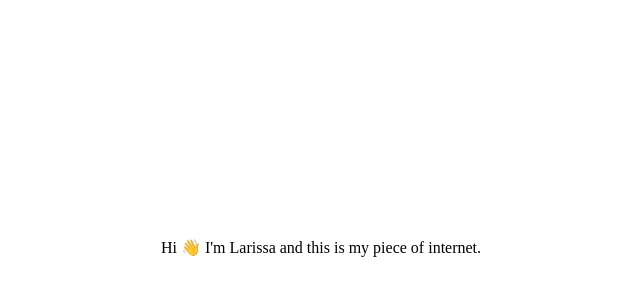
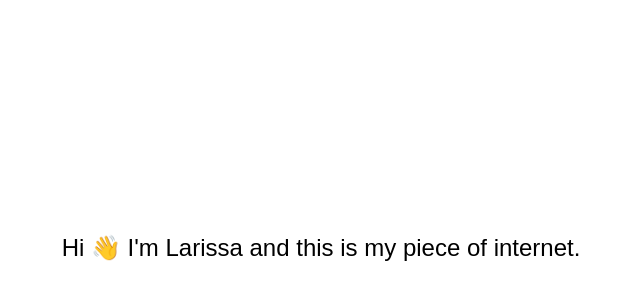
Before and after one commit to larissapissurno/larissapissurno.dev, a Next.js app: page / in a window 1280 px wide. Shown: the part 152-452 px from the top of the page, without its empty margins (319-959 px from the left). Built offline with nearby package versions, Linux system fonts and the light colour scheme.

Commit message:
add some more stylings

```diff
--- a/pages/index.js
+++ b/pages/index.js
@@ -12,5 +12,8 @@ const styles = {
     justifyContent: "center",
     alignItems: "center",
     height: "100vh",
+
+    fontFamily: "sans-serif",
+    fontSize: 24,
   },
 };
```
